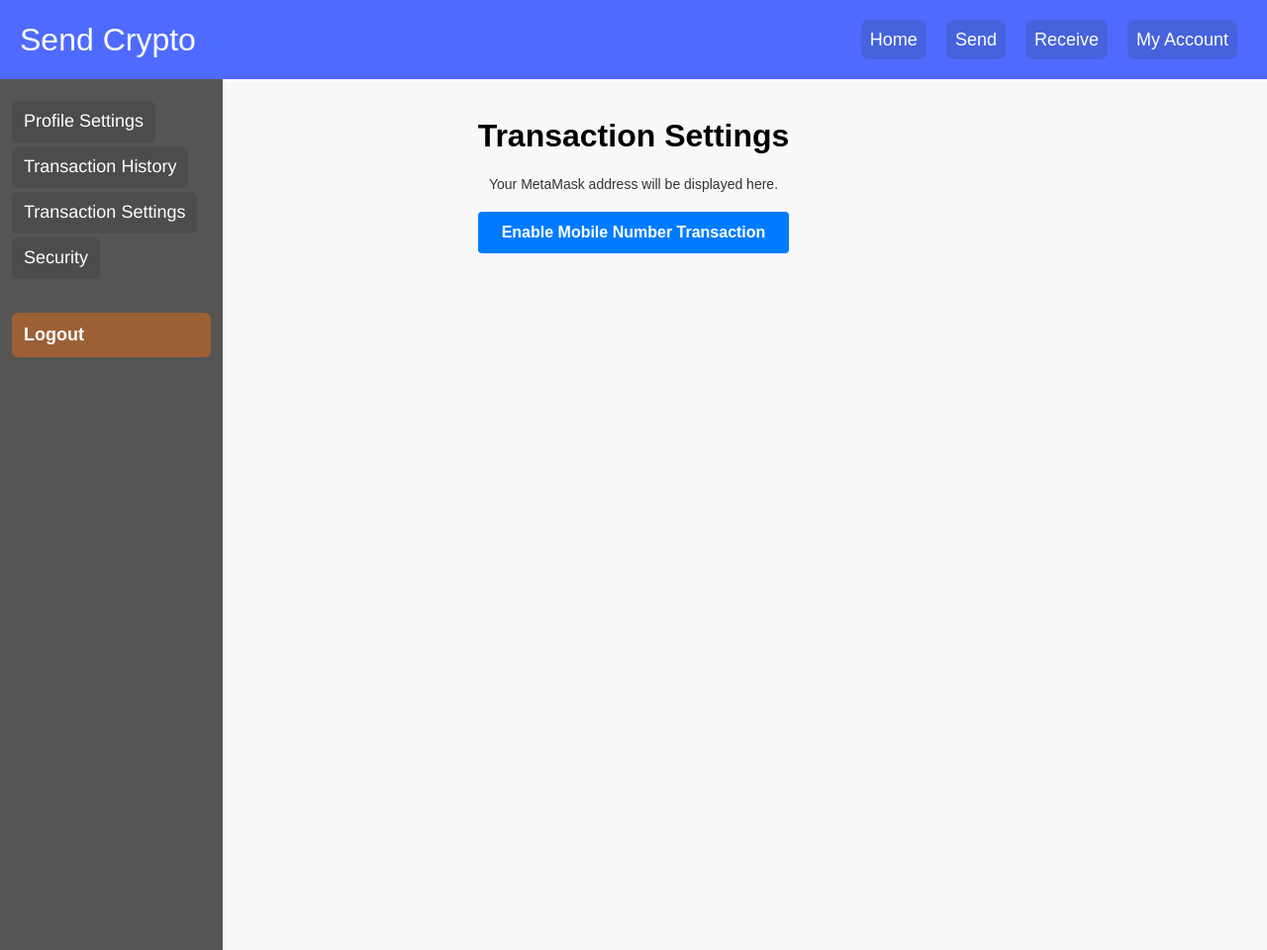
After one commit to amuejunankar/SendCrypto-HC, a PHP site: page /html/account/transaction_settings.php in a window 1280 px wide. The commit adds this page. Shown: the whole page at 99% size. Run offline with PHP 8.4, Linux system fonts and the light colour scheme; the visitor is signed in with stand-in values (Sample User, id 1).

Commit message:
added metamask addr grabber

```diff
--- a/html/account/account.php
+++ b/html/account/account.php
@@ -3,7 +3,7 @@ session_start();
 
 // Check if user is not logged in, then redirect to login page
 if (!isset($_SESSION['logged_in']) || $_SESSION['logged_in'] !== true) {
-    header("Location: ../login.html");
+    header("Location: ../login.php");
     exit;
 }
 
@@ -14,7 +14,7 @@ if (isset($_POST['logout'])) {
     // destroy the session
     session_destroy();
     // redirect to the login page
-    header('Location: ../login.html');
+    header('Location: ../login.php');
     exit;
 }
 
@@ -136,7 +136,7 @@ mysqli_close($conn);
         <ul>
             <li><a href="">Profile Settings</a></li>
             <li><a href="./transaction-history.php">Transaction History</a></li>
-            <li><a href="">Transaction Settings</a></li>
+            <li><a href="./transaction_settings.php">Transaction Settings</a></li>
             <li><a href="./security.php">Security</a></li>
 
             <li>
--- /dev/null
+++ b/html/account/transaction_settings.php
@@ -0,0 +1,188 @@
+<?php
+session_start();
+
+// Check if user is not logged in, then redirect to login page
+if (!isset($_SESSION['logged_in']) || $_SESSION['logged_in'] !== true) {
+    header("Location: ../login.php");
+    exit;
+}
+
+// logout script
+if (isset($_POST['logout'])) {
+    // unset all session variables
+    session_unset();
+    // destroy the session
+    session_destroy();
+    // redirect to the login page
+    header('Location: ../login.php');
+    exit;
+}
+
+// Add Session FIles
+$email = $_SESSION['email'];
+
+// Import Connection Files
+include '../../database/connection.php';
+$conn = connect();
+
+// Close the database connection
+mysqli_close($conn);
+
+?>
+
+
+
+
+
+
+
+
+
+
+<!DOCTYPE html>
+<html>
+
+<head>
+    <title>Transaction Settings</title>
+    <link rel="stylesheet" href="../../styles/navbar.css">
+    <link rel="stylesheet" href="./styles/sidebar.css">
+    <style>
+        /* styles.css */
+        body {
+            font-family: Arial, sans-serif;
+            background-color: #f8f8f8;
+        }
+
+        .container {
+            max-width: 600px;
+            margin: 0 auto;
+            padding: 40px;
+            background-color: #fff;
+            border-radius: 8px;
+            box-shadow: 0 2px 10px rgba(0, 0, 0, 0.1);
+        }
+
+        h1 {
+            text-align: center;
+        }
+
+        p {
+            text-align: center;
+        }
+
+        button {
+            display: block;
+            margin: 0 auto;
+            margin-top: 20px;
+            padding: 12px 24px;
+            font-size: 16px;
+            font-weight: bold;
+            color: #fff;
+            background-color: #007bff;
+            border: none;
+            border-radius: 4px;
+            cursor: pointer;
+            transition: background-color 0.3s ease;
+        }
+
+        button:hover {
+            background-color: #0056b3;
+        }
+
+        #address {
+            margin-top: 20px;
+            font-size: 14px;
+            color: #333;
+        }
+    </style>
+</head>
+
+<body>
+
+
+    <div class="header">
+        <div class="navbar">
+            <div class="logo">
+                <a href="../../index.php">Send Crypto</a>
+            </div>
+            <ul class="navLinks">
+                <li>
+                    <a href="../../index.php">Home</a>
+                </li>
+                <li>
+                    <?php
+                    // Start the session
+
+
+                    // Check if user is logged in
+                    if (isset($_SESSION['logged_in']) && $_SESSION['logged_in'] == true) {
+                        // If user is logged in, display My Account link
+                        echo '<a href="../send.php">Send</a>';
+                    } else {
+                        // If user is not logged in, display Login link
+                        echo '<a href="../sendOld.php">Send</a>';
+                    }
+                    ?>
+                </li>
+                <li>
+                    <a href="">Receive</a>
+                </li>
+                <li>
+                    <a href="./account.php">My Account</a>
+                </li>
+            </ul>
+        </div>
+    </div>
+    <br><br><br><br><br>
+    <div class="sidebar">
+        <ul>
+            <li><a href="./account.php">Profile Settings</a></li>
+            <li><a href="./transaction-history.php">Transaction History</a></li>
+            <li><a href="./transaction_settings.php">Transaction Settings</a></li>
+            <li><a href="./security.php">Security</a></li>
+
+            <li>
+                <form method="POST"><button type="submit" name="logout">Logout</button></form>
+            </li>
+        </ul>
+    </div>
+
+    <!-- ---------------------MAIN THINGS----------------------- -->
+
+    <h1>Transaction Settings</h1>
+    <p id="address">Your MetaMask address will be displayed here.</p>
+    <button id="enableBtn">Enable Mobile Number Transaction</button>
+
+
+
+
+
+    <script>
+
+        document.getElementById('enableBtn').addEventListener('click', function() {
+            // Check if MetaMask is installed
+            if (typeof window.ethereum === 'undefined') {
+                alert('Please install MetaMask to enable mobile number transaction.');
+                return;
+            }
+
+
+            // Request MetaMask to connect
+            ethereum.request({
+                    method: 'eth_requestAccounts'
+                })
+                .then(accounts => {
+                    // Store user's address in a variable
+                    var user_addr = accounts[0];
+                    // Update the paragraph with the user's address
+                    document.getElementById('address').textContent = 'Your MetaMask address: ' + user_addr;
+                })
+                .catch(error => {
+                    console.error('Failed to connect to MetaMask:', error);
+                });
+        });
+    </script>
+
+</body>
+
+</html>
--- a/index.php
+++ b/index.php
@@ -63,7 +63,7 @@
     <div class="landing-page-container">
         <h1 class="landing-page-title">Crypto Transfer Evolution</h1>
         <p class="landing-page-description">With our platform, you can easily transfer your cryptocurrencies to anyone, anywhere in the world.</p>
-        <a href="./html/login.html">
+        <a href="./html/login.php">
             <button class="landing-page-button">Get Started</button>
         </a>
     </div>
```
Also changed, not shown: html/forgetpassword.html (+5 -5 lines), html/send.php (+21 -13 lines), html/signup.html (+5 -5 lines), html/verifyotp.html (+4 -4 lines), styles/send.css (+45 -52 lines).
